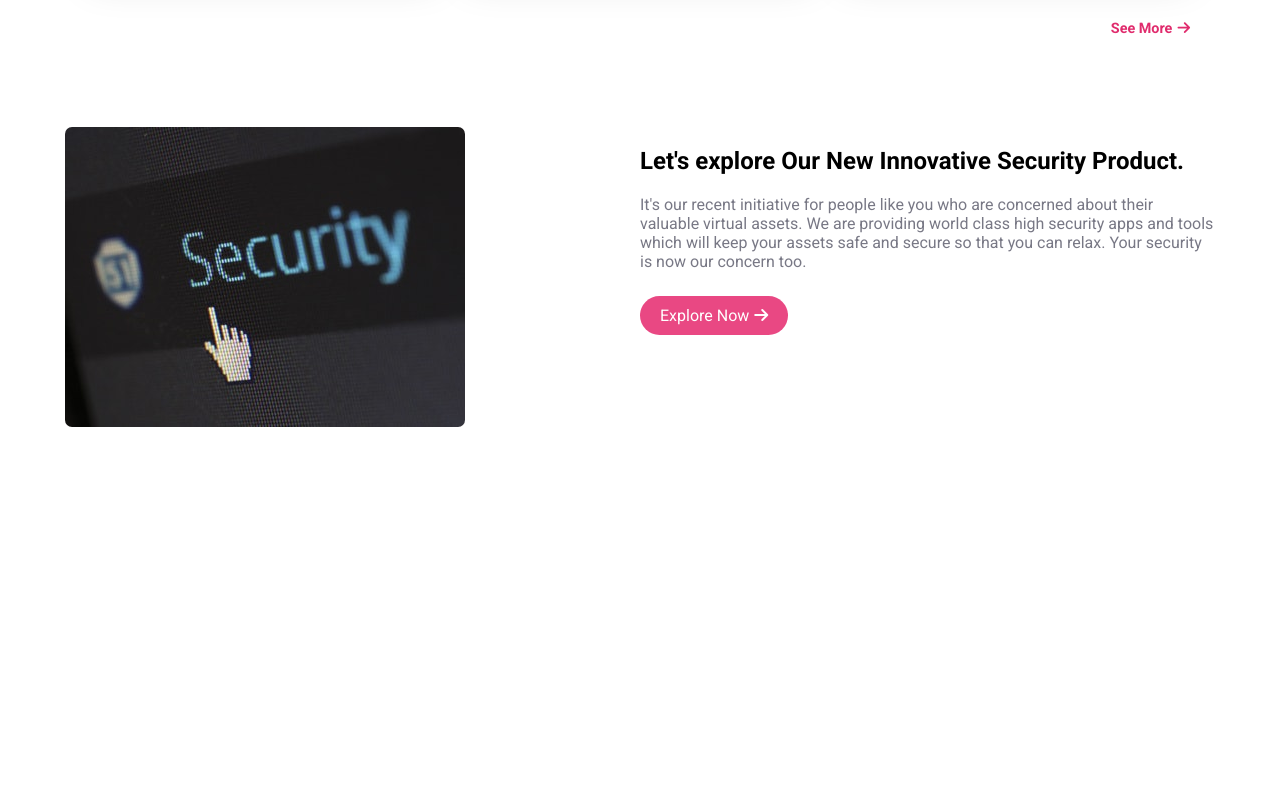
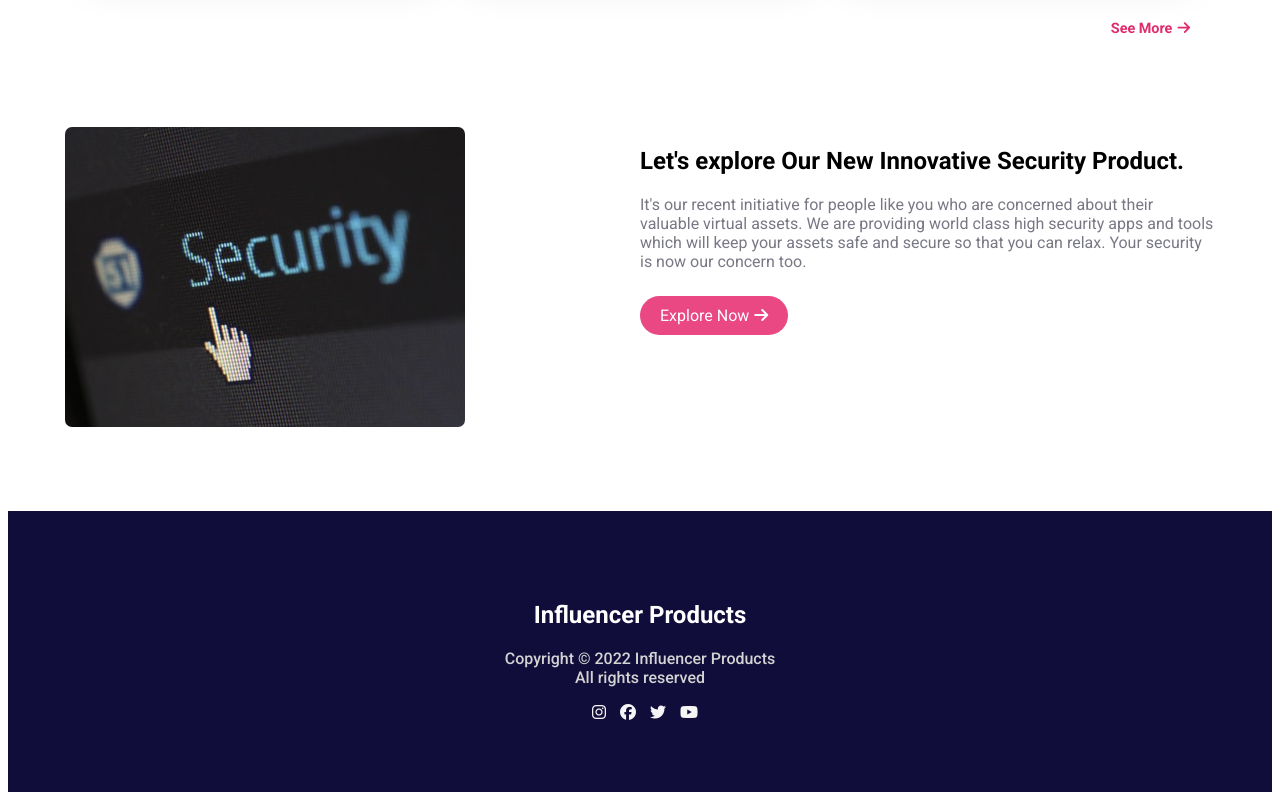
Before and after one commit to Junaith1994/influencer-website, a plain HTML site: page index.html in a window 1280 px wide. Shown: the part 2228-3028 px from the top of the page. Before the commit the page ends 2739 px from the top, so only its background shows below. Drawn offline with Linux system fonts and the light colour scheme.

Commit message:
Added Footer Section

```diff
--- a/index.html
+++ b/index.html
@@ -225,7 +225,16 @@
     <!-- New Product Section End  -->
     <!-- Footer Section Start  -->
     <footer>
-
+        <div class="footer-content">
+            <h2>Influencer Products</h2>
+            <p class="footer-info">Copyright &copy 2022 Influencer Products <br> All rights reserved</p>
+            <div class="social-media-links">
+                <a href=""><span><i class="fab fa-instagram"></i></span></a>
+                <a href=""><span><i class="fab fa-facebook"></i></span></a>
+                <a href=""><span><i class="fab fa-twitter"></i></span></a>
+                <a href=""><span><i class="fab fa-youtube"></i></span></a>
+            </div>
+        </div>
     </footer>
     <!-- Footer Section End  -->
 </body>
--- a/styles/style.css
+++ b/styles/style.css
@@ -143,3 +143,26 @@ main {
 .product-banner img {
     border-radius: 7px;
 }
+
+/*-----------------
+    Footer Styles
+-------------------*/
+footer {
+    background-color: #110d3a;
+    padding: 70px;
+}
+.footer-content {
+    text-align: center;
+}
+.footer-content h2 {
+    color: #FFFFFF;
+    font-weight: 600;
+}
+.footer-info {
+    color: lightgrey;
+    font-weight: 500;
+}
+.social-media-links a {
+    color: whitesmoke;
+    margin-left: 10px;
+}
```
